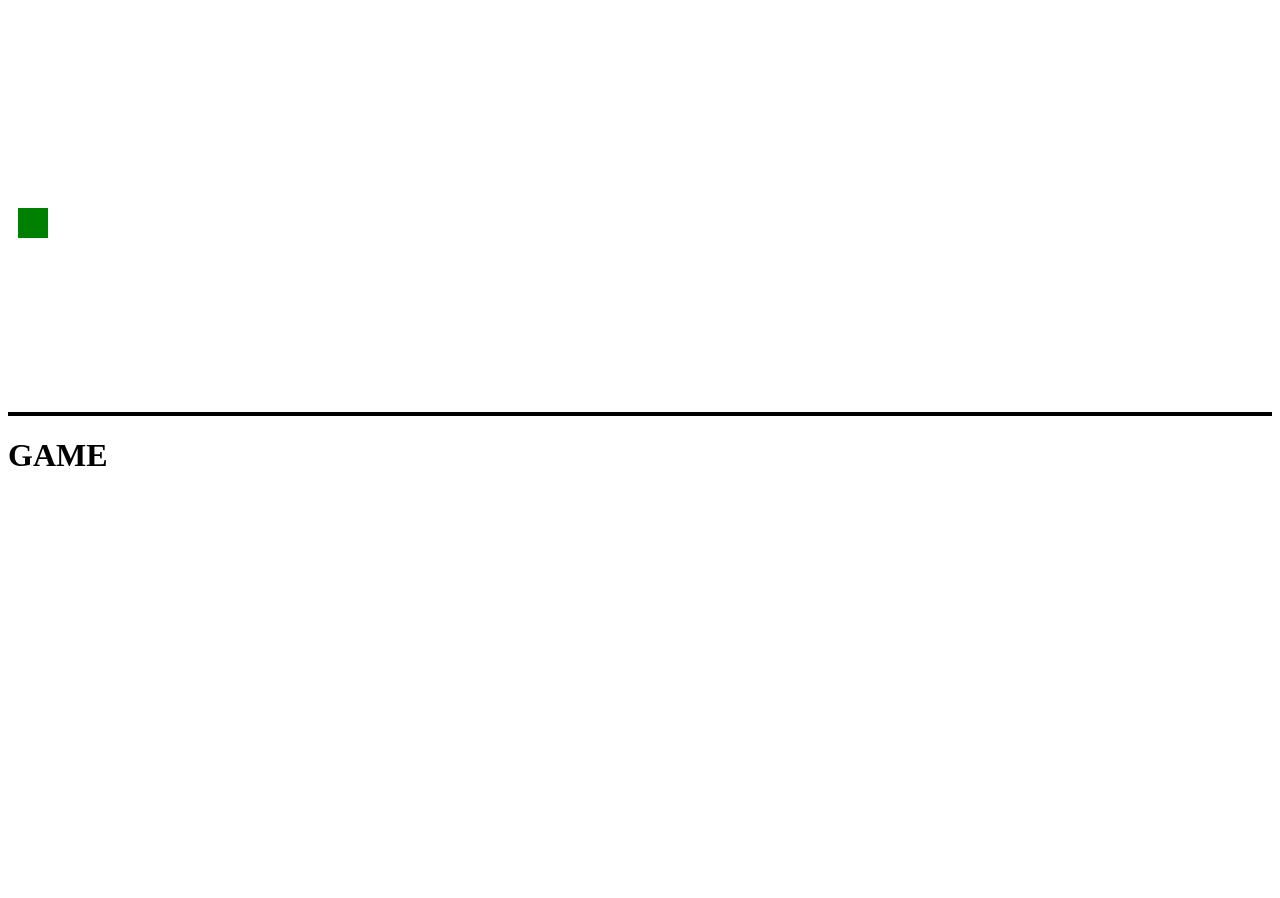
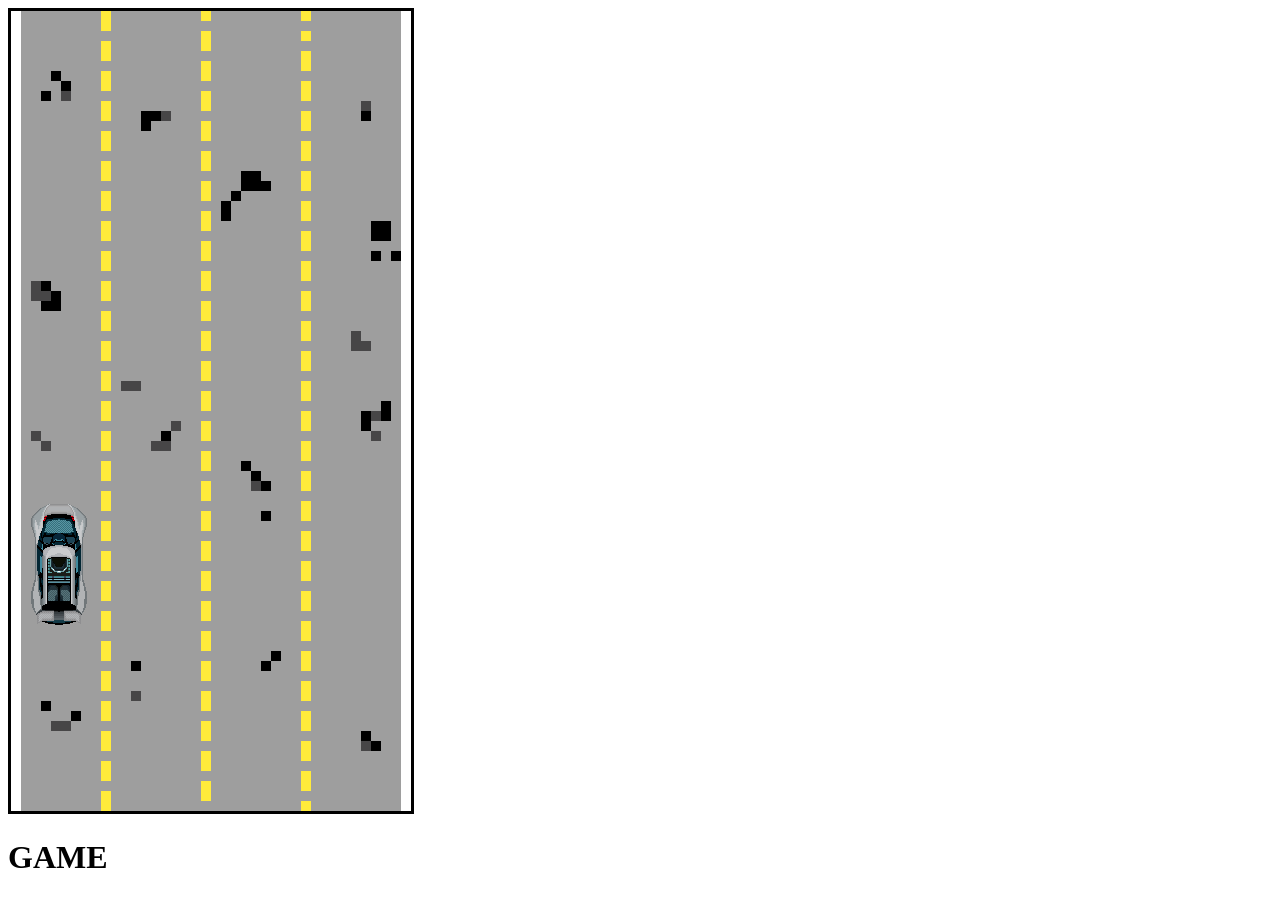
Before and after one commit to AveryMiller30/Browser-Game, a plain HTML site: page index.html in a window 1280 px wide. Before the commit the page ends 800 px from the top, so only its background shows below. Drawn offline with Linux system fonts and the light colour scheme.

Commit message:
background and car art added to game

```diff
--- a/index.html
+++ b/index.html
@@ -8,9 +8,10 @@
     <link rel="stylesheet" href="style.css">
 </head>
 <body>
-    <div id="canvas"></div>
+    <h1>GAME</h1>
     <body onload="startGame()">
-        <h1>GAME</h1>
+
+
 
     <script src = "index.js"></script>
 </body>
--- a/index.js
+++ b/index.js
@@ -1,8 +1,9 @@
-var canvasWidth = 600;
-var canvasHeight = 400;
+// game canvas(play area)
+var canvasWidth = 400;
+var canvasHeight = 800;
 
 function startGame() {
-    gamesCanvsa.start();
+    gamesCanvas.start();
 }
 
 var gameCanvas = {
@@ -15,20 +16,31 @@ var gameCanvas = {
     }
 }
 
-var player;
-var playerYPosition = 200;
-
 function startGame() {
     gameCanvas.start();
-    player = new createPlayer(30, 30, 10);
+
+}
+// player build and position
+function newImage(url, left, bottom){
+    let object = document.createElement('img')
+    object.src = url
+    object.style.position = 'fixed'
+    object.style.left = left + 'px'
+    object.style.bottom = bottom + 'px'
+    document.body.append(object)
+    return object
+}
+function newItem(url, left, bottom){
+    let object = newImage(url, left, bottom)
+
+    object.addEventListener('dblclick', () => {
+        object.remove()
+    })
 }
 
-function createPlayer(width, height, x) {
-    this.width = width;
-    this.height = height;
-    this.x = x;
-    this.y = playerYPosition;
-    ctx = gameCanvas.context;
-    ctx.fillStyle = "green";
-    ctx.fillRect(this.x, this.y, this.width, this.height);
+newImage('assets/gamecar.png', 20, 170)
+
+
+function moveRight() {
+
 }
--- a/style.css
+++ b/style.css
@@ -1,5 +1,10 @@
-#canvas {
-    border: 2px solid black;
-    background-color: #87ceeb;
-
+canvas {
+    background-image: url(/assets/pixil-frame-0.png);
+    border: 3px solid black;
 }
+.vertical-line {
+    display: inline-block;
+    border-left: 1px solid black;
+    margin: 0 10px;
+    height: 125px;
+}
```
Also changed, not shown: assets/car1.png (deleted), assets/gamecar.png (added), assets/pixil-frame-0.png (added), 1 other file.
